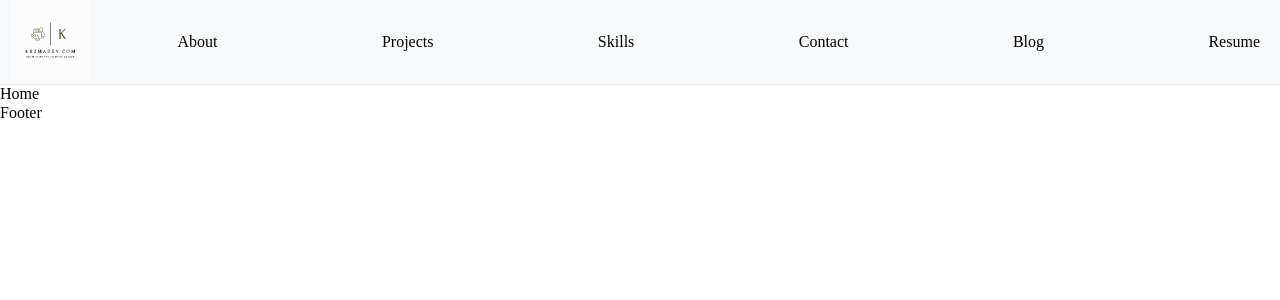
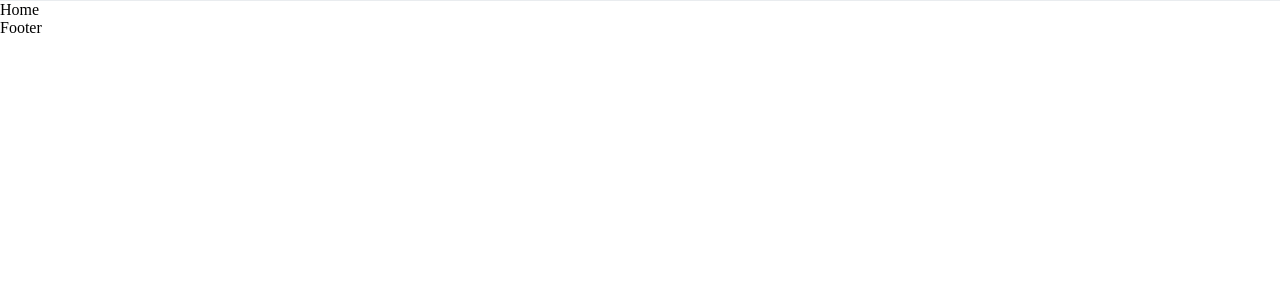
Before and after one commit to kuzmavasil74/KuzmaDev.com, a React (Vite) app in the folder kuzma_dev_com/: page / in a window 1280 px wide. Shown: the top 300 px of the page. Built offline with nearby package versions, Linux system fonts and the light colour scheme.

Commit message:
add_header_logo_7

```diff
--- a/kuzma_dev_com/src/components/Header/Header.jsx
+++ b/kuzma_dev_com/src/components/Header/Header.jsx
@@ -5,7 +5,7 @@ import styles from './Header.module.css'
 function Header() {
   return (
     <header className={styles.headerContainer}>
-      <div className={styles.headerLogo}>
+      {/* <div className={styles.headerLogo}>
         <Link to="/" className={styles.headerLogoLink}>
           <img
             src="/images/KuzmaDevComLogo.svg"
@@ -49,7 +49,7 @@ function Header() {
             </Link>
           </li>
         </ul>
-      </nav>
+      </nav> */}
     </header>
   )
 }
```
